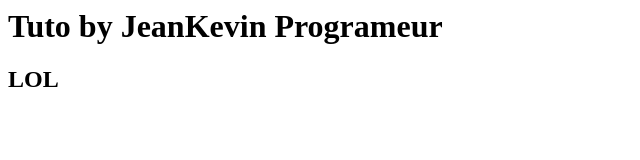
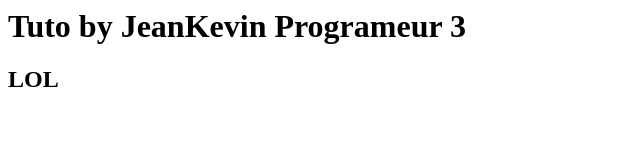
Before and after one commit to VimJuju/test, a plain HTML site: page index.html in a window 1280 px wide. Shown: the full height of the page, 0-640 px from the left. Drawn offline with Linux system fonts and the light colour scheme.

Commit message:
Modification du h1

```diff
--- a/index.html
+++ b/index.html
@@ -4,7 +4,7 @@
 <title>TuTo Git</title>
 </head>
 <body>
-<h1>Tuto by JeanKevin Programeur</h1>
+<h1>Tuto by JeanKevin Programeur 3 </h1>
 <h2>LOL<h2>
 </body>
 </html>
```
